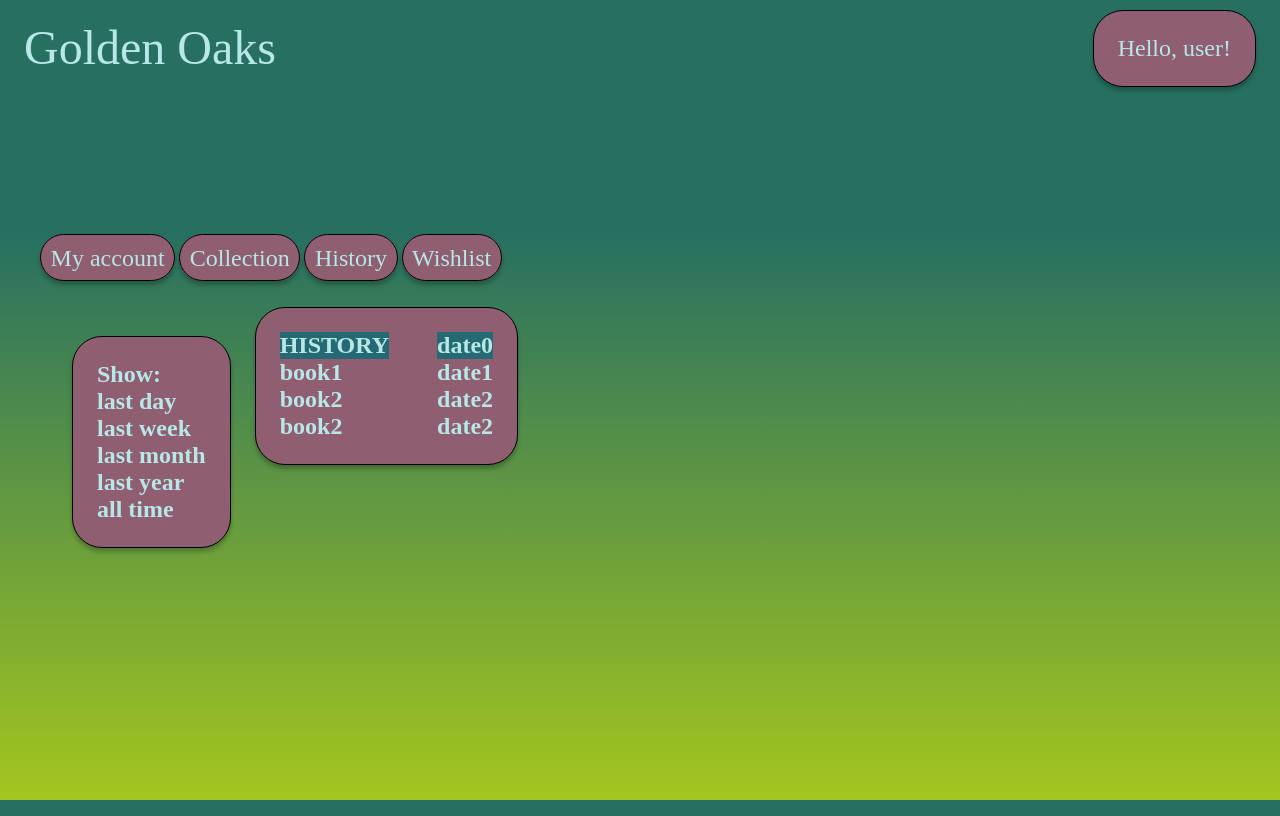
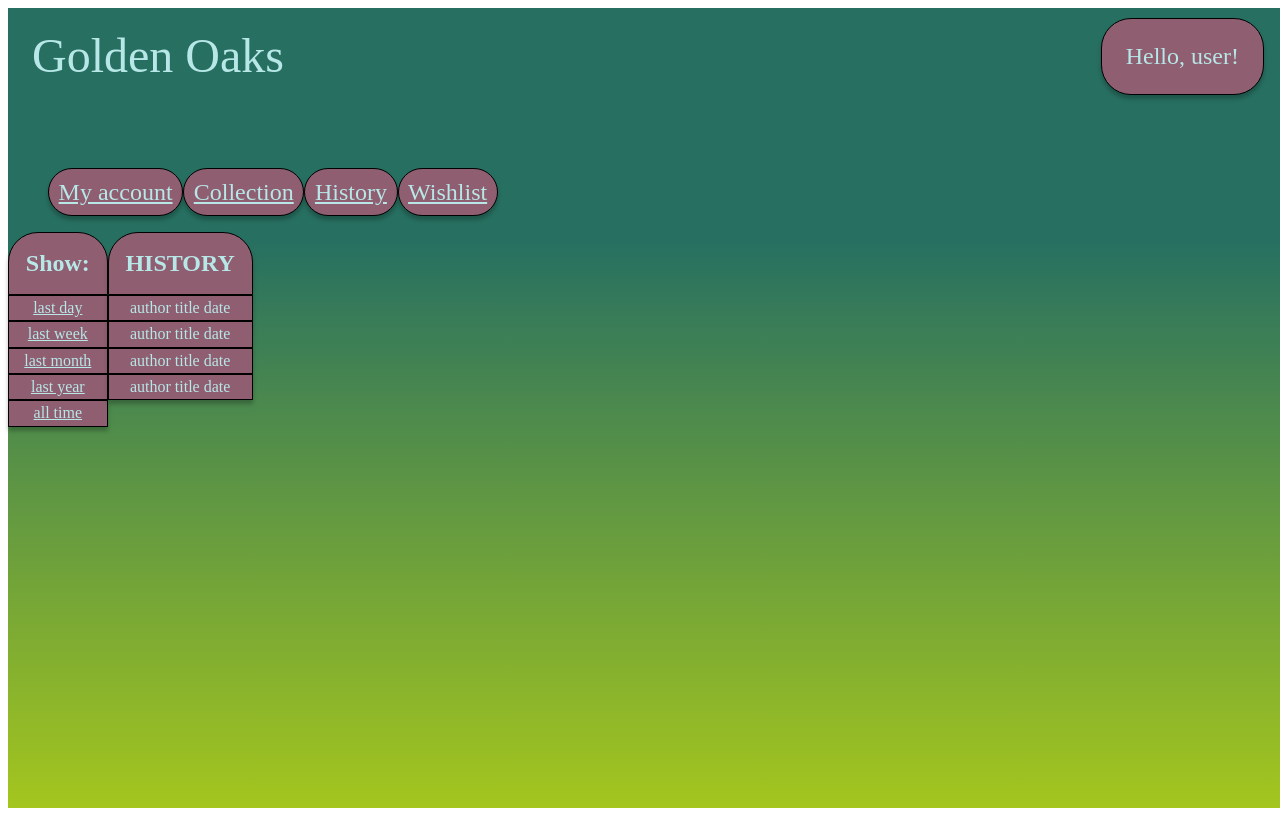
Before and after one commit to FilipTryhuk-pkmail/wdpai, a PHP site: page /history in a window 1280 px wide. Run offline with PHP 8.4, Linux system fonts and the light colour scheme; some libraries are stand-ins or nearby versions.

Commit message:
logout and history views

```diff
--- /dev/null
+++ b/public/css/history.css
@@ -0,0 +1,130 @@
+.base-container {
+    width: 100vw;
+    height: 100vh;
+    display: flex;
+    flex-direction: column;
+    align-items: center;
+    justify-content: flex-start;
+    background: linear-gradient(180deg, #277061 29.22%, #A4C61E 100%);
+
+}
+
+header  {
+    width: 100vw;
+    height: 20vh;
+}
+
+main {
+    width: 100vw;
+    height: 80vh;
+    display: flex;
+    flex-direction: column;
+
+}
+
+.top_row {
+    display: flex;
+    flex-direction: row;
+    justify-content: space-between;
+}
+.small_logo{
+    font-family: 'Ubuntu';
+    font-style: normal;
+    font-size: 3em;
+    line-height: 2em;
+    display: flex;
+    align-items: flex-start;
+    text-align: left;
+    color: #B7E7E7;
+    white-space: nowrap;
+    margin-left: 0.5em;
+}
+.username {
+    background: #8F5E71;
+    border: 1px solid #000000;
+    box-shadow: 0px 4px 4px rgba(0, 0, 0, 0.25);
+    border-radius: 30px;
+    align-self: center;
+
+    font-family: 'Ubuntu';
+    font-style: normal;
+    font-size: 1.5em;
+    text-align: center;
+    padding: 1em;
+    white-space: nowrap;
+
+    margin-right: 1em;
+    color: #B7E7E7;
+}
+
+
+
+.Hbox {
+    display: flex;
+    flex-direction: row;
+}
+
+ul {
+    list-style: none;
+    margin-block-start: 0em;
+    display: flex;
+    flex-direction: row;
+}
+li {
+    display: flex;
+    flex-direction: row;
+    justify-content: flex-start;
+}
+.selection_buttons{
+    background: #8F5E71;
+    border: 1px solid #000000;
+    box-shadow: 0px 4px 4px rgba(0, 0, 0, 0.25);
+    border-radius: 30px;
+    padding: 0.4em;
+
+    font-family: 'Ubuntu';
+    font-style: normal;
+    font-weight: 400;
+    font-size: 1.5em;
+    text-align: center;
+
+    color: #B7E7E7;
+}
+
+
+
+section h2 {
+    font-family: 'Ubuntu';
+    font-style: normal;
+    color: #B7E7E7;
+
+    background: #8F5E71;
+    border: 1px solid #000000;
+    box-shadow: 0px 4px 4px rgba(0, 0, 0, 0.25);
+    border-radius: 30px 30px 0px 0px;
+    padding: 0.7em;
+    margin-block-start: 0;
+    margin-block-end: 0em;
+}
+
+.timeline {
+    display: flex;
+    flex-direction: column;
+}
+.timeline_buttons{
+    background: #8F5E71;
+    border: 1px solid #000000;
+    box-shadow: 0px 4px 4px rgba(0, 0, 0, 0.25);
+    padding: 0.2em;
+
+    font-family: 'Ubuntu';
+    font-style: normal;
+    font-weight: 400;
+    font-size: 1em;
+    text-align: center;
+
+    color: #B7E7E7;
+}
+p {
+    display: inline
+}
--- a/public/views/history.php
+++ b/public/views/history.php
@@ -1,7 +1,7 @@
 <!DOCTYPE html>
 
 <head>
-    <link rel="stylesheet" type="text/css" href="public/css/style.css">
+    <link rel="stylesheet" type="text/css" href="../css/history.css">
     <title>HISTORY</title>
 </head>
 
@@ -19,36 +19,54 @@
         </header>
         <main>
             <div>
-                <ul>
+                <ul class="page_bar">
                     <li>
                         <a href="#" class="selection_buttons">My account</a>
+                    </li>
+                    <li>
                         <a href="#" class="selection_buttons">Collection</a>
+                    </li>
+                    <li>
                         <a href="#" class="selection_buttons">History</a>
+                    </li>
+                    <li>
                         <a href="#" class="selection_buttons">Wishlist</a>
                     </li>
                 </ul>
             </div>
             <div class="Hbox">
                 <section>
-                    <h1>
-                        <div>Show:</div>
-                        <div>last day</div>
-                        <div>last week</div>
-                        <div>last month</div>
-                        <div>last year</div>
-                        <div>all time</div>
-                    </h1>
-                <section>
-                    <h2>
-                        <div style="background: #256A72;">HISTORY</div>
-                        <div style="background: #256A72;">date0</div>
-                        <div>book1</div>
-                        <div>date1</div>
-                        <div>book2</div>
-                        <div>date2</div>
-                        <div>book2</div>
-                        <div>date2</div>
-                    </h2>
+                    <h2>Show:</h2>
+                    <div class="timeline">
+                    <a href="#" class="timeline_buttons">last day</a>
+                    <a href="#" class="timeline_buttons">last week</a>
+                    <a href="#" class="timeline_buttons">last month</a>
+                    <a href="#" class="timeline_buttons">last year</a>
+                    <a href="#" class="timeline_buttons">all time</a>
+                    </div>
+                </section>
+                <section class="history_display">
+                    <h2>HISTORY</h2>
+                    <section class="timeline_buttons">
+                        <p>author</p>
+                        <p>title</p>
+                        <p>date</p>
+                    </section>
+                    <section class="timeline_buttons">
+                        <p>author</p>
+                        <p>title</p>
+                        <p>date</p>
+                    </section>
+                    <section class="timeline_buttons">
+                        <p>author</p>
+                        <p>title</p>
+                        <p>date</p>
+                    </section>
+                    <section class="timeline_buttons">
+                        <p>author</p>
+                        <p>title</p>
+                        <p>date</p>
+                    </section>
                 </section>
             </div>
         </main>
```
Also changed, not shown: public/css/logout.css (added, +80 -0 lines), public/views/logout.html (added, +29 -0 lines).
